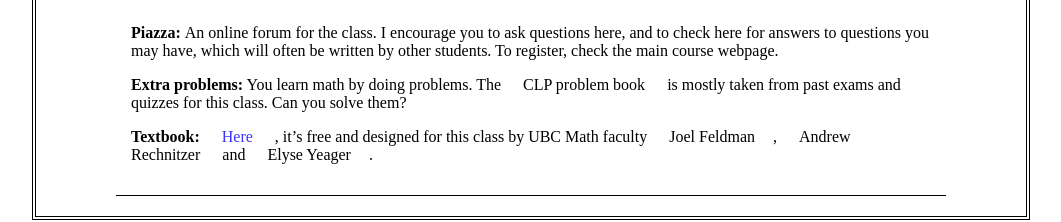
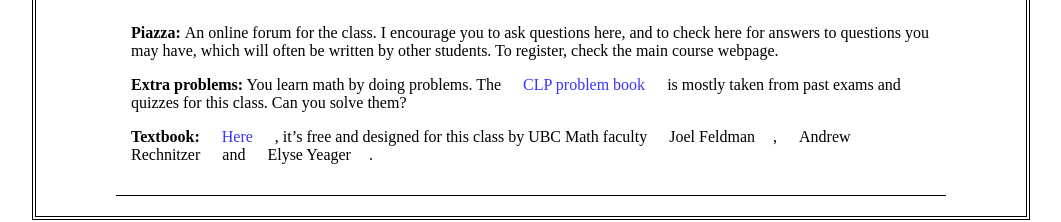
Before and after one commit to faridanf/Math100, a plain HTML site: page index.html in a window 1280 px wide. Shown: the part 628-850 px from the top of the page, without its empty margins (109-1170 px from the left). Drawn offline with Linux system fonts and the light colour scheme.

Commit message:
Update index.html

```diff
--- a/index.html
+++ b/index.html
@@ -63,7 +63,7 @@
         </il>
         </p>
        <p> <il><strong>Extra problems:</strong>  You learn math by doing problems.
-            The <a href="http://www.math.ubc.ca/~CLP/CLP1/problem_book_clp_1.pdf">CLP problem book</a>
+            The <a href="http://www.math.ubc.ca/~CLP/CLP1/problem_book_clp_1.pdf"><span style="color: #3C33FF;">CLP problem book</span></a>
             is mostly taken from past exams and quizzes for this class.  Can you solve them?</il>
            </p>
        <p>
```
